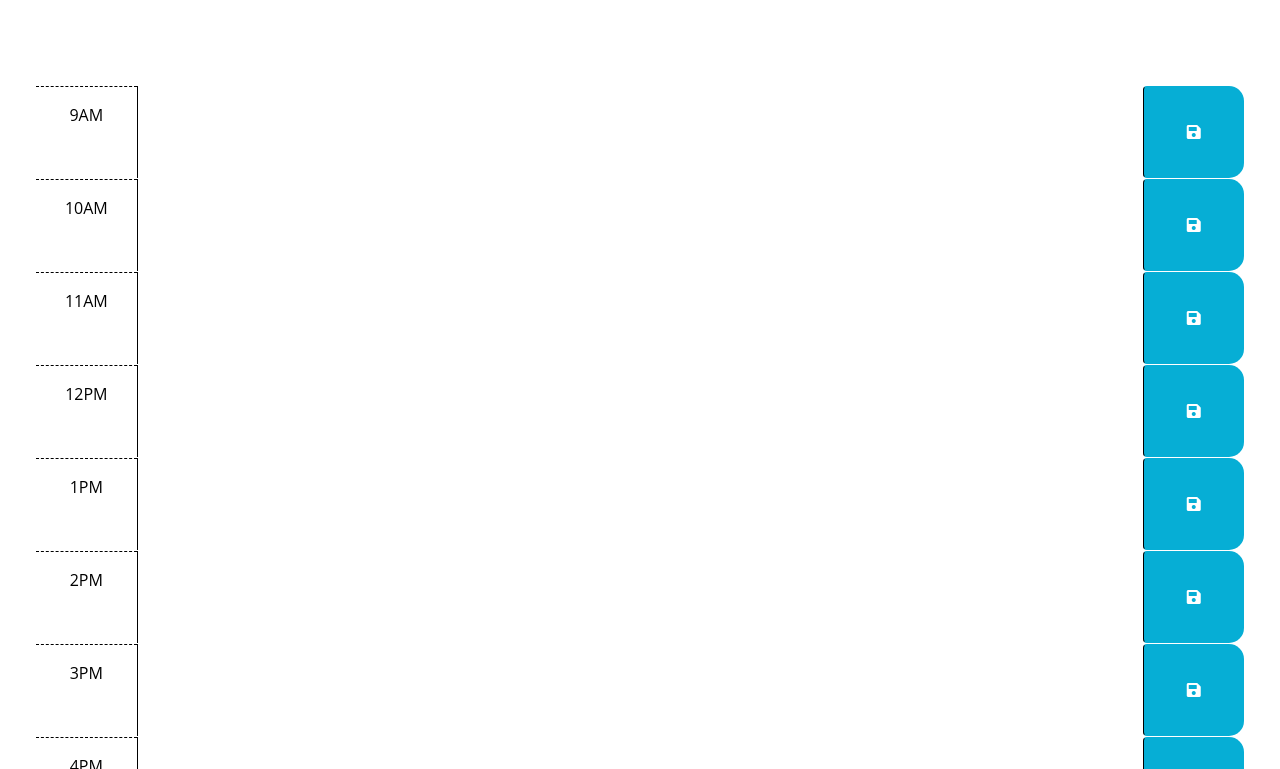
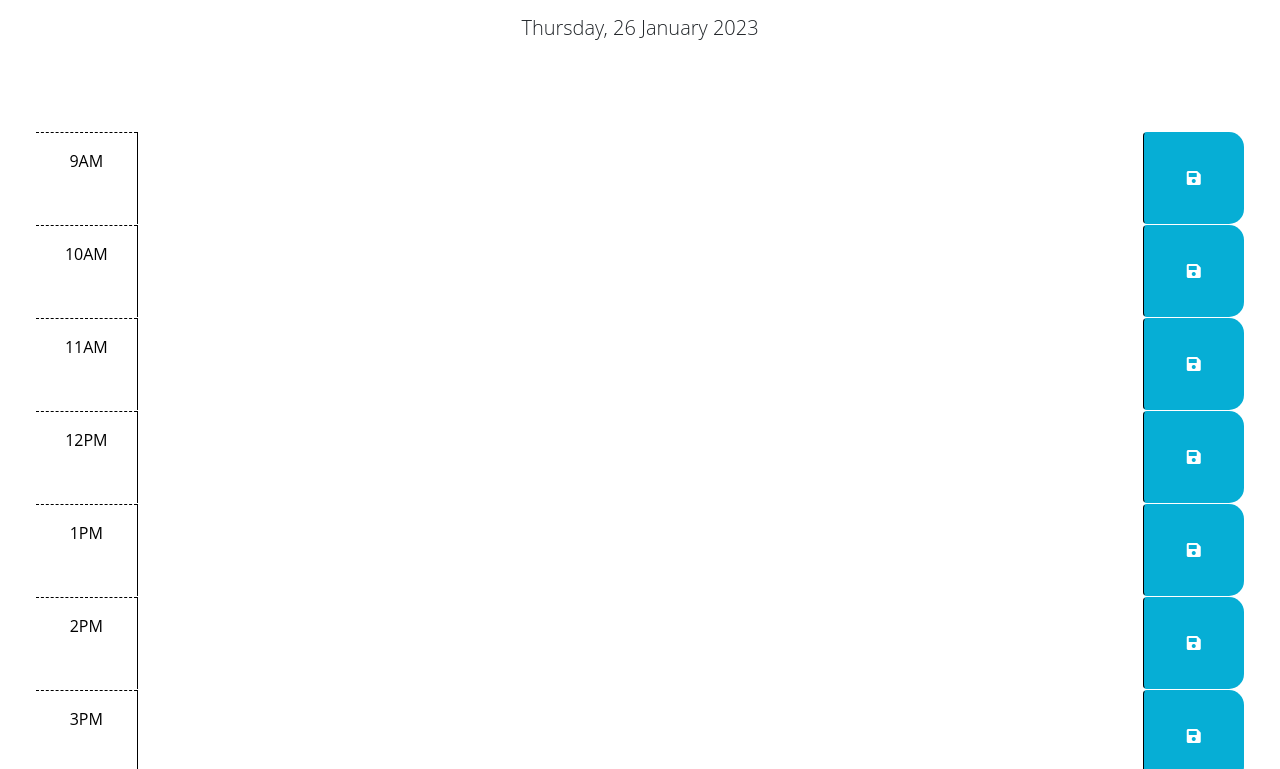
Before and after one commit to masonlagrange/daily-workday-planner, a plain HTML site: page index.html in a window 1280 px wide. Shown: the part 166-935 px from the top of the page. Drawn offline with nearby package versions, Linux system fonts and the light colour scheme.

Commit message:
added final functionality code, including the date at the top of the page

```diff
--- a/script.js
+++ b/script.js
@@ -8,16 +8,35 @@ $(function () {
   // function? How can DOM traversal be used to get the "hour-x" id of the
   // time-block containing the button that was clicked? How might the id be
   // useful when saving the description in local storage?
-  //
+  var saveBtn = document.querySelectorAll('.saveBtn');
+
+  // Function that saves the description and attaches it to the id of the parent div
+  saveBtn.forEach(item => { item.addEventListener('click',  function (){
+    var pressedBtn = this;
+    var parentHour = pressedBtn.parentElement;
+    var inputToSave = parentHour.children[1].value;
+    var hourToFind = pressedBtn.parentElement.id;
+    localStorage.setItem(hourToFind, inputToSave);
+    })
+  })
+
+
   // TODO: Add code to apply the past, present, or future class to each time
   // block by comparing the id to the current hour. HINTS: How can the id
   // attribute of each time-block be used to conditionally add or remove the
   // past, present, and future classes? How can Day.js be used to get the
   // current hour in 24-hour time?
-  //
-  // TODO: Add code to get any user input that was saved in localStorage and set
-  // the values of the corresponding textarea elements. HINT: How can the id
-  // attribute of each time-block be used to do this?
-  //
+
+  // Get saved descriptions by their parent element ID
+  // Set the innner text of the description elements to the saved message
+  var descs = document.getElementsByClassName('description');
+  $(descs).each(function() {
+    var descID = this.parentElement.id;
+    var savedDesc = localStorage.getItem(descID);
+    this.innerHTML = savedDesc
+  })
+
   // TODO: Add code to display the current date in the header of the page.
+  var date = document.getElementById('currentDay');
+  date.textContent = dayjs().format('dddd, D MMMM YYYY')
 });
```
Also changed, not shown: index.html (+9 -9 lines).
